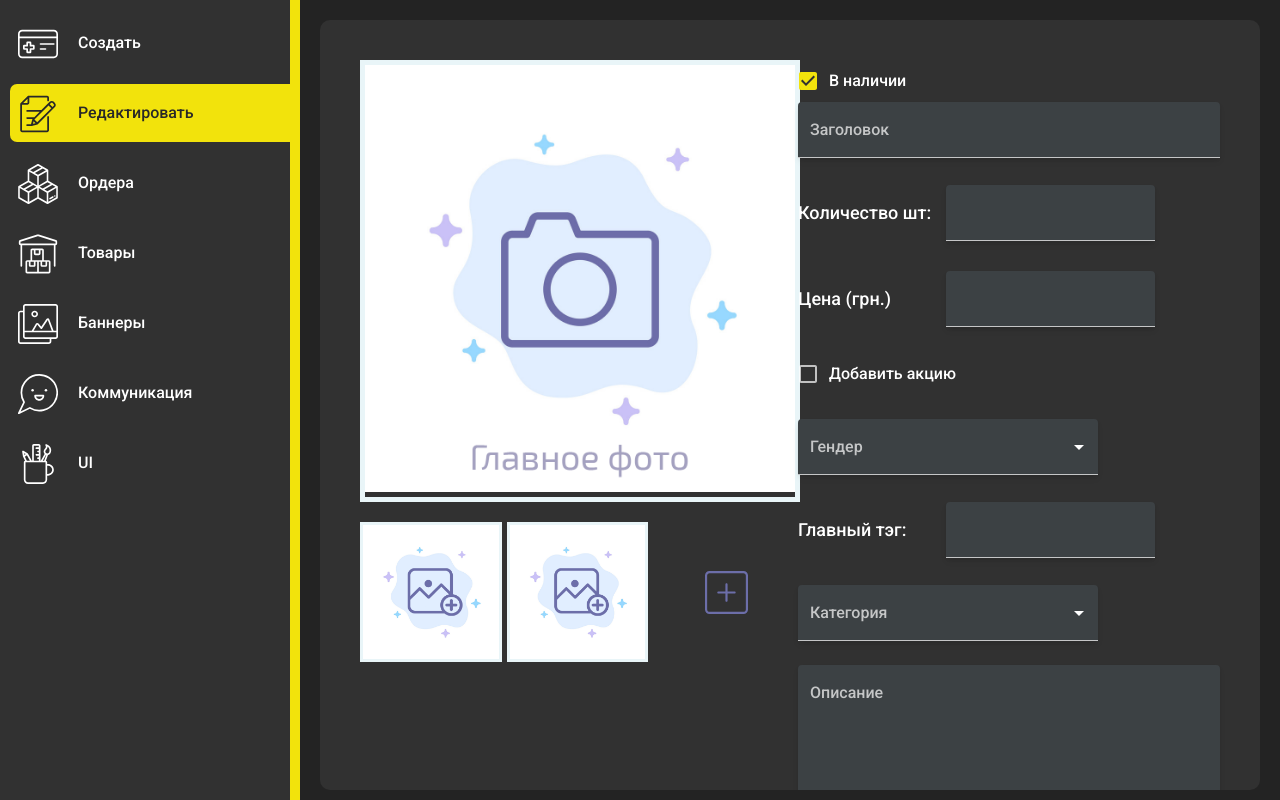
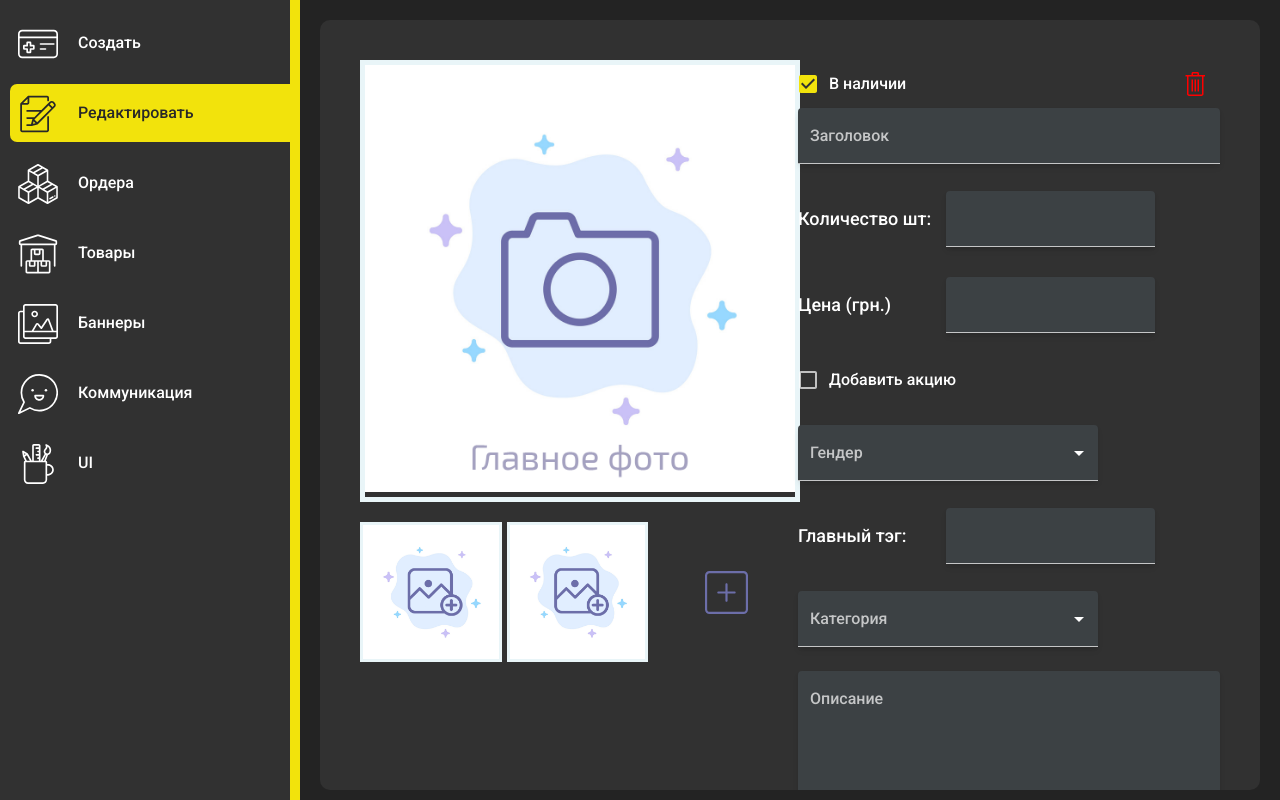
Before and after one commit to bags2on/admin, a React (Create React App) app: page /edit-product/plug in a window 1280 px wide. Built offline with nearby package versions, Linux system fonts and the light colour scheme.

Commit message:
PRoduct: delete button

```diff
--- a/src/pages/Product/Product.tsx
+++ b/src/pages/Product/Product.tsx
@@ -7,6 +7,8 @@ import { makeStyles } from '@material-ui/core/styles'
 import Grid from '@material-ui/core/Grid'
 import FormControl from '@material-ui/core/FormControl'
 import Button from '../../shared/Button/Button'
+import IconButton from '@material-ui/core/IconButton'
+import Icon from '@material-ui/core/SvgIcon'
 import TextInput from '../../shared/FormFields/TextInput/TextInput'
 import PhotosUpload from './PhotosUpload/PhotosUpload'
 import { createProductSchema } from '../../utils/validation/validationSchemas'
@@ -24,11 +26,16 @@ import {
 import CheckBox from '../../shared/FormFields/Checkbox/Checkbox'
 import { CategoryType, Gender } from '../../types'
 import { useLocation, useParams } from 'react-router-dom'
+import { ReactComponent as DeleteIcon } from '../../asset/svg/delete.svg'
 import routeNames from '../../utils/routeNames'
 
 const useStyles = makeStyles(() => ({
   root: {
     padding: '30px 10px 0 10px'
+  },
+  wrapper: {
+    display: 'flex',
+    alignItems: 'center'
   },
   formField: {
     maxWidth: 500,
@@ -56,6 +63,11 @@ const useStyles = makeStyles(() => ({
   },
   discountCheckbox: {
     paddingBottom: 24
+  },
+  deleteButton: {
+    // padding: 0\
+    color: 'red',
+    marginLeft: 'auto'
   },
   submitButton: {
     width: 200,
@@ -208,6 +220,10 @@ const CreateProduct: React.FC = () => {
     setSubPhotos(newFiles)
   }
 
+  const handleDeleteButtonClick = () => {
+    console.log('delete')
+  }
+
   const isPhotoExist = Boolean(mainPhoto)
 
   const getCategoryOptions = (): optionType[] => {
@@ -274,9 +290,22 @@ const CreateProduct: React.FC = () => {
                     }
                   }
                 >
-                  <FormControl className={clsx(classes.formField)}>
-                    <CheckBox name="instock" label="В наличии" disableMessage />
-                  </FormControl>
+                  <div className={classes.wrapper}>
+                    <FormControl className={clsx(classes.formField)}>
+                      <CheckBox name="instock" label="В наличии" disableMessage />
+                    </FormControl>
+                    {!isCreateMode && (
+                      <IconButton
+                        disableRipple
+                        className={classes.deleteButton}
+                        onClick={handleDeleteButtonClick}
+                      >
+                        <Icon component="span">
+                          <DeleteIcon />
+                        </Icon>
+                      </IconButton>
+                    )}
+                  </div>
                   <FormControl className={clsx(classes.formField)}>
                     <TextInput fullWidth label="Заголовок" name="title" />
                   </FormControl>
```
